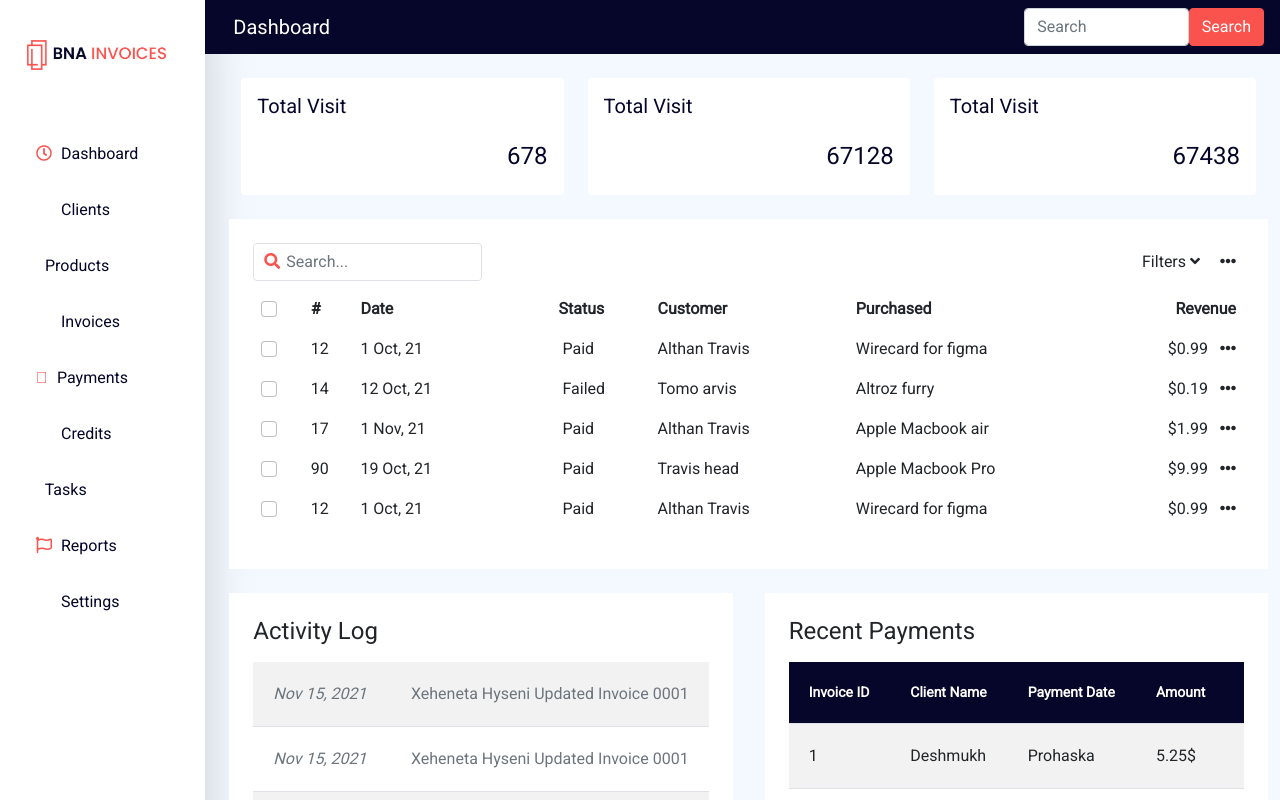
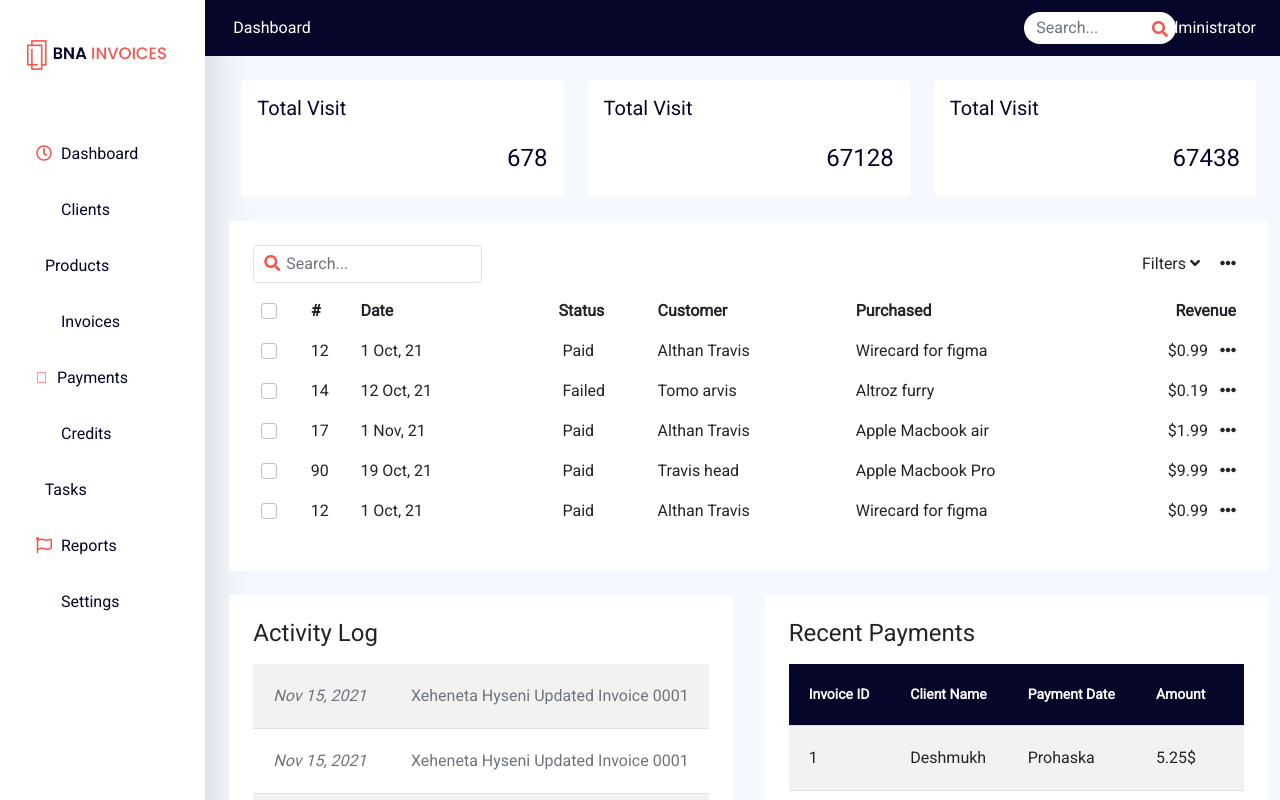
Before and after one commit to Kujtapp/bnainvoices, a Vue app: page / in a window 1280 px wide. Shown: the top 800 px of the page. Built offline with nearby package versions, Linux system fonts and the light colour scheme; some icons are missing.

Commit message:
added the user profile icon and added more style to the search bar

```diff
--- a/src/components/layout/HeaderBar.vue
+++ b/src/components/layout/HeaderBar.vue
@@ -3,11 +3,21 @@
   <div class="bg-primary">
       <div class="row p-2 mx-2">
         <div class="col-9 my-auto">
-          <h5 class="text-white my-auto">Dashboard</h5>
+          <h6 class="text-white my-auto">Dashboard</h6>
         </div>
-        <div class="col-3 d-flex">
-          <input class="form-control" type="search" placeholder="Search" aria-label="Search">
-          <button class="btn btn-secondary text-white ml-2" type="submit">Search</button>
+        <div class="col-2 d-flex">
+          <div class="py-1">
+            <div class="position-relative border-0">
+              <span class="position-absolute end-0 me-2">
+                <i class="fa fa-search text-secondary"></i>
+              </span>
+              <input class="form-control py-1 border-0 rounded-pill" placeholder="Search...">
+            </div>
+        </div>
+        </div>
+        <div class="col-1 d-flex my-auto justify-content-end">
+          <i class="far fa-user-circle text-secondary fa-2x"></i>
+          <h6 class="text-white ms-1 my-auto me-2">Administrator</h6>
         </div>
       </div>
   </div>
@@ -42,3 +52,9 @@ export default {
 
 }
 </script>
+
+<style scoped>
+.fa-search {
+  margin-top: 9px;
+}
+</style>
```
